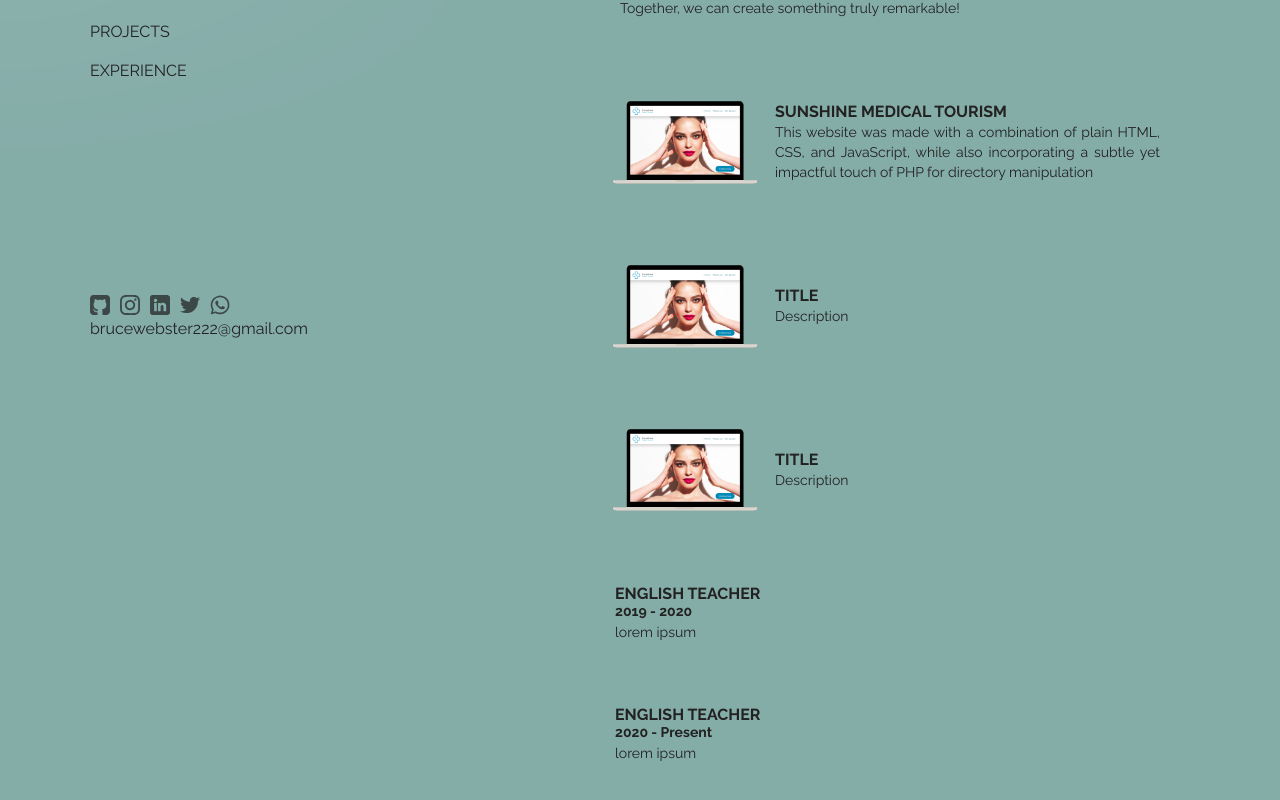
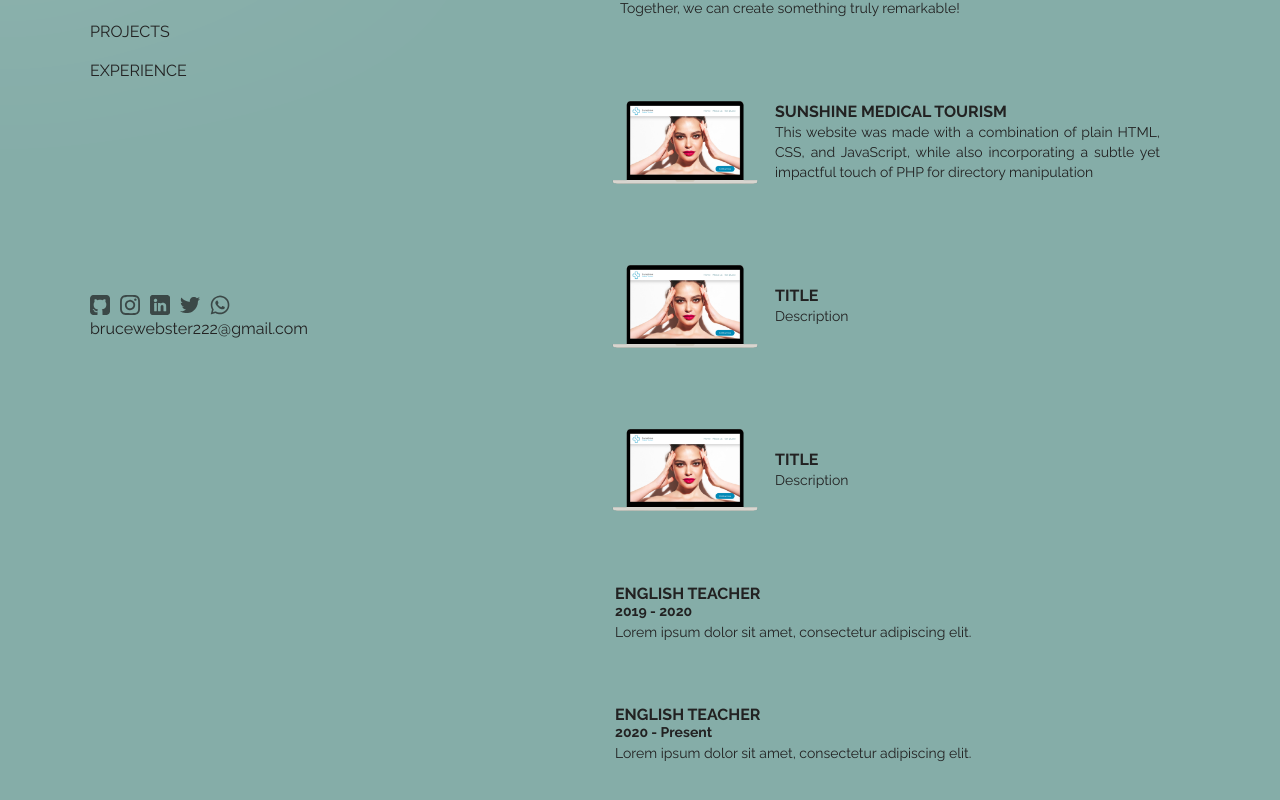
Before and after one commit to Bruce-Webster-21/personal-portfolio, a React (Vite) app: page / in a window 1280 px wide. Shown: the part 392-1192 px from the top of the page. Built offline with nearby package versions, Linux system fonts and the light colour scheme.

Commit message:
Changed crypto.uuid() to more reliable  uuidv4

```diff
--- a/package.json
+++ b/package.json
@@ -11,7 +11,8 @@
   },
   "dependencies": {
     "react": "^18.2.0",
-    "react-dom": "^18.2.0"
+    "react-dom": "^18.2.0",
+    "uuid": "^9.0.0"
   },
   "devDependencies": {
     "@types/react": "^18.0.37",
--- a/src/ExperienceList.jsx
+++ b/src/ExperienceList.jsx
@@ -1,32 +1,32 @@
 import ExperienceItem from "./ExperienceItem";
+import { v4 as uuidv4 } from "uuid";
 
 export default function ExperienceList() {
-  const jobExperiences = [
+  const experiences = [
     {
-      id: crypto.randomUUID(),
-      title: "english teacher",
+      id: uuidv4(),
+      title: "English Teacher",
       subTitle: "2019 - 2020",
-      description: "lorem ipsum",
+      description: "Lorem ipsum dolor sit amet, consectetur adipiscing elit.",
     },
     {
-      id: crypto.randomUUID(),
-      title: "english teacher",
+      id: uuidv4(),
+      title: "English Teacher",
       subTitle: "2020 - Present",
-      description: "lorem ipsum",
+      description: "Lorem ipsum dolor sit amet, consectetur adipiscing elit.",
     },
   ];
+
   return (
     <div id="experience">
-      {jobExperiences.map((experience) => {
-        return (
-          <ExperienceItem
-            key={experience.id}
-            title={experience.title}
-            subTitle={experience.subTitle}
-            description={experience.description}
-          />
-        );
-      })}
+      {experiences.map(({ id, title, subTitle, description }) => (
+        <ExperienceItem
+          key={id}
+          title={title}
+          subTitle={subTitle}
+          description={description}
+        />
+      ))}
     </div>
   );
 }
--- a/src/NavBar.jsx
+++ b/src/NavBar.jsx
@@ -1,33 +1,32 @@
+import { v4 as uuidv4 } from "uuid";
+
 export default function NavBar() {
   const navLinks = [
     {
-      id: crypto.randomUUID(),
+      id: uuidv4(),
       link: "about",
       href: "#about",
     },
     {
-      id: crypto.randomUUID(),
+      id: uuidv4(),
       link: "projects",
       href: "#projects",
     },
     {
-      id: crypto.randomUUID(),
+      id: uuidv4(),
       link: "experience",
       href: "#experience",
     },
   ];
+
   return (
     <nav className="nav-link-container">
-      {navLinks.map((link) => {
-        return (
-          <>
-            <a key={link.id} className="nav-link" href={link.href}>
-              <div className="line"></div>
-              {link.link.toUpperCase()}
-            </a>
-          </>
-        );
-      })}
+      {navLinks.map((link) => (
+        <a key={link.id} className="nav-link" href={link.href}>
+          <div className="line"></div>
+          {link.link.toUpperCase()}
+        </a>
+      ))}
     </nav>
   );
 }
--- a/src/ProjectsList.jsx
+++ b/src/ProjectsList.jsx
@@ -1,10 +1,11 @@
 import ProjectItem from "./ProjectItem";
+import { v4 as uuidv4 } from "uuid";
 import projectImg1 from "./assets/projects/project-1.png";
 
 export default function ProjectList() {
   const projects = [
     {
-      id: crypto.randomUUID(),
+      id: uuidv4(),
       img: projectImg1,
       href: "https://sunshinemedicaltourism.com/",
       title: "SUNSHINE MEDICAL TOURISM",
@@ -12,33 +13,32 @@ export default function ProjectList() {
         "This website was made with a combination of plain HTML, CSS, and JavaScript, while also incorporating a subtle yet impactful touch of PHP for directory manipulation",
     },
     {
-      id: crypto.randomUUID(),
+      id: uuidv4(),
       img: projectImg1,
       href: "#",
       title: "TITLE",
       description: "Description",
     },
     {
-      id: crypto.randomUUID(),
+      id: uuidv4(),
       img: projectImg1,
       href: "#",
       title: "TITLE",
       description: "Description",
     },
   ];
+
   return (
     <div id="projects" className="projects-container">
-      {projects.map((project) => {
-        return (
-          <ProjectItem
-            key={project.id}
-            img={project.img}
-            href={project.href}
-            title={project.title}
-            description={project.description}
-          />
-        );
-      })}
+      {projects.map(({ id, img, href, title, description }) => (
+        <ProjectItem
+          key={id}
+          img={img}
+          href={href}
+          title={title}
+          description={description}
+        />
+      ))}
     </div>
   );
 }
```
Also changed, not shown: 1 other file (tests, documents, lock files or other folders).
